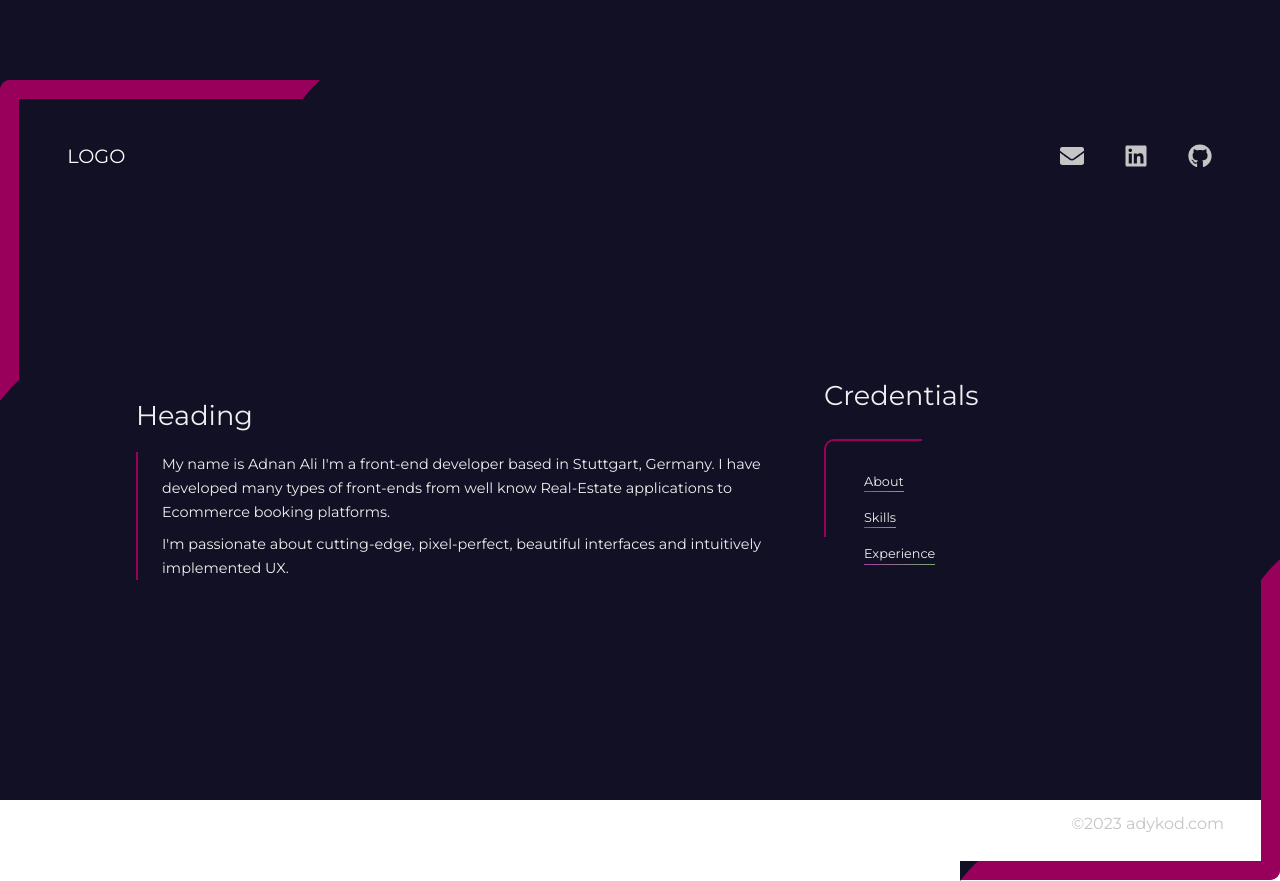
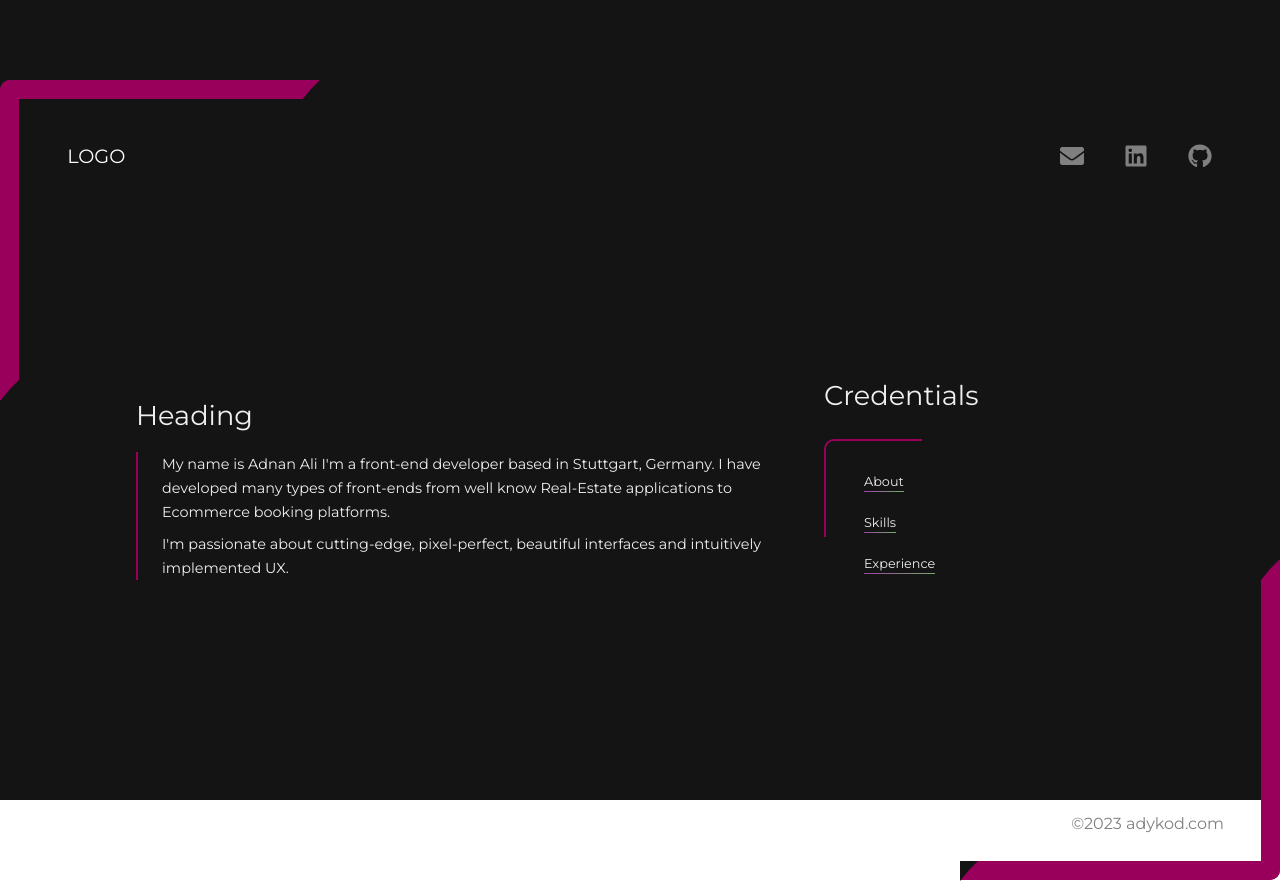
Before and after one commit to adnan725/portfolio, a React (Vite) app: page / in a window 1280 px wide. Built offline with nearby package versions, Linux system fonts and the light colour scheme.

Commit message:
modified code

```diff
--- a/src/components/Content/Content.module.scss
+++ b/src/components/Content/Content.module.scss
@@ -50,7 +50,8 @@
 
     .links {
       top: 40%;
-      gap: 1rem;
+      gap: 1.3rem;
+      z-index: 111111;
       padding: 2.5rem;
       position: absolute;
       @include flex(column, flex-start, center);
--- a/src/styles/_variables.scss
+++ b/src/styles/_variables.scss
@@ -1,6 +1,6 @@
 //Colors
 
-$color-primary: #121024;
+$color-primary: #141414;
 
 $color-pink: #9c43a6;
 $color-green: #77aa6e;
@@ -8,7 +8,7 @@ $color-green: #77aa6e;
 $color-secondary: #99005b;
 
 $color-white: #fff;
-$color-gray: #c5c5c5;
+$color-gray: #808080;
 $color-gray-light: #f0efef;
 
 @mixin flex($direction, $align-items: "", $justify-content: "") {
```
Also changed, not shown: public/logo-jpg.jpg (added).
